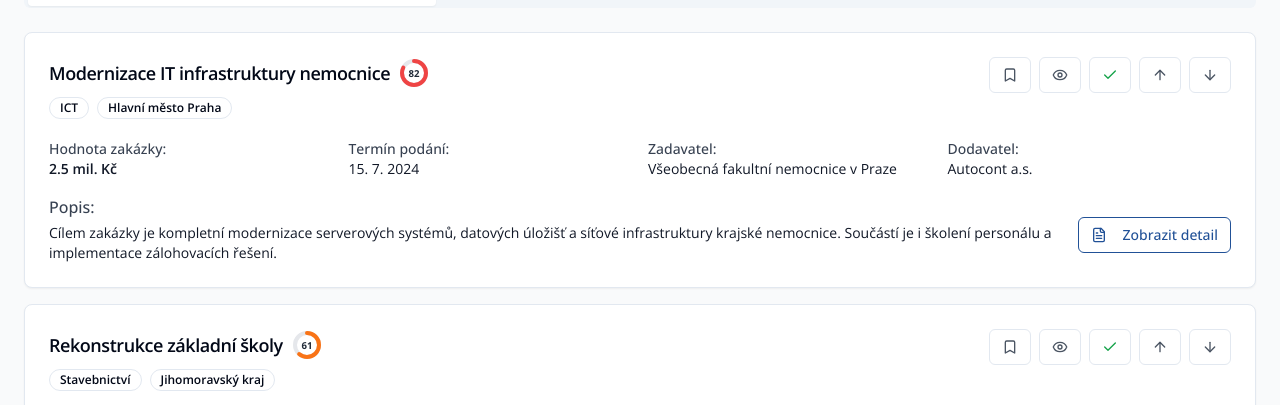
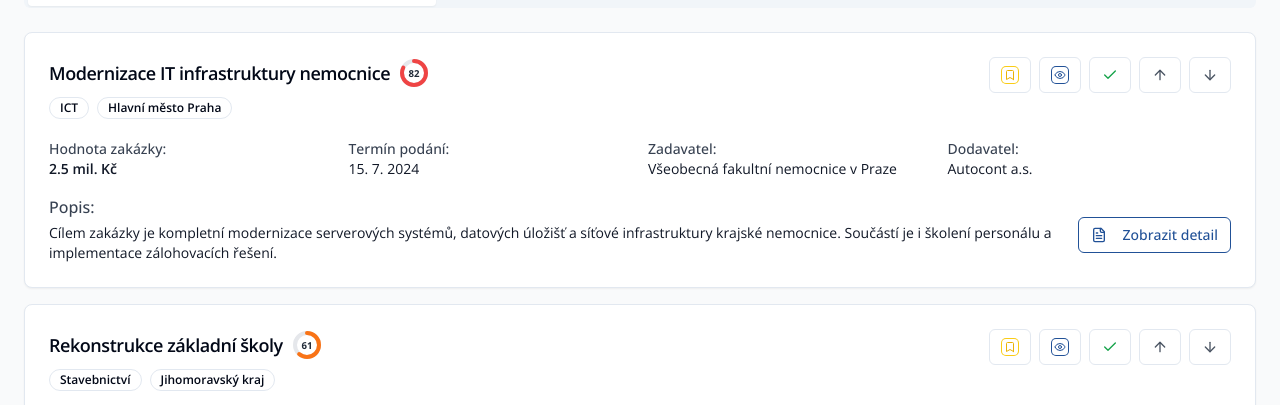
Before and after one commit to skupina-onebond/verejne-priority-kompas, a React (Vite) app: page /seznam in a window 1280 px wide. Shown: the part 242-647 px from the top of the page. Built offline with nearby package versions, Linux system fonts and the light colour scheme.

Commit message:
Update PublicContractCard.tsx

```diff
--- a/src/components/PublicContractCard.tsx
+++ b/src/components/PublicContractCard.tsx
@@ -64,13 +64,15 @@ export const PublicContractCard: React.FC<PublicContractCardProps> = ({
 
             {/* Akcie */}
             <div className="flex gap-2 ml-4">
-              <Button
+             <Button
                 variant="outline"
                 size="sm"
                 onClick={() => onStatusChange(contract.id, contract.status === 'bookmarked' ? 'active' : 'bookmarked')}
                 className={contract.status === 'bookmarked' ? 'text-yellow-600 hover:text-yellow-700' : 'text-gray-600 hover:text-gray-700'}
               >
-                <Bookmark className={`h-4 w-4 ${contract.status === 'bookmarked' ? 'fill-current' : ''}`} />
+                <Bookmark
+                  className={`h-4 w-4 p-[2px] rounded-sm ring-1 ${contract.status === 'bookmarked' ? 'ring-yellow-500 stroke-yellow-600 fill-yellow-600' : 'ring-yellow-400 stroke-yellow-500'}`}
+                />
               </Button>
 
               <Button
@@ -79,7 +81,11 @@ export const PublicContractCard: React.FC<PublicContractCardProps> = ({
                 onClick={() => onStatusChange(contract.id, contract.status === 'hidden' ? 'active' : 'hidden')}
                 className="text-gray-600 hover:text-gray-700"
               >
-                {contract.status === 'hidden' ? <EyeOff className="h-4 w-4" /> : <Eye className="h-4 w-4" />}
+                {contract.status === 'hidden' ? (
+                  <EyeOff className="h-4 w-4 p-[2px] rounded-sm ring-1 ring-[#215197] stroke-[#215197]" />
+                ) : (
+                  <Eye className="h-4 w-4 p-[2px] rounded-sm ring-1 ring-[#215197] stroke-[#215197]" />
+                )}
               </Button>
 
               <Button
```
